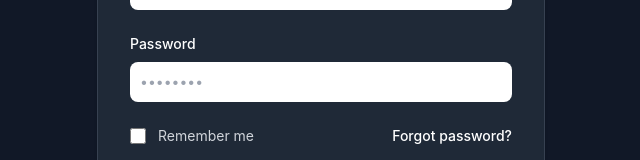
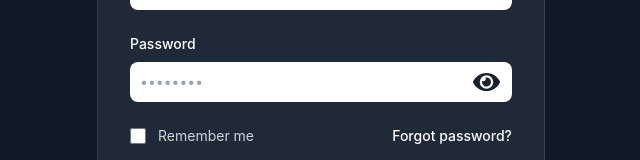
Before and after one commit to Movie-Flex/movie-search, a React (Create React App) app in the folder frontend/: page /login in a window 1280 px wide. Shown: the part 320-480 px from the top of the page, without its empty margins (319-959 px from the left). Built offline with nearby package versions, Linux system fonts and the light colour scheme.

Commit message:
changing th eeye color in the login form

```diff
--- a/frontend/src/pages/Login.jsx
+++ b/frontend/src/pages/Login.jsx
@@ -80,7 +80,7 @@ const Login = () => {
 
                   <div className="absolute inset-y-0 right-0 pr-3 flex items-center text-sm leading-5">
                     <svg
-                      className={`h-6 text-white ${show ? "hidden" : "block"}`}
+                      className={`h-6 text-white-700 ${show ? "hidden" : "block"}`}
                       fill="none"
                       onClick={toggleShow}
                       xmlns="http://www.w3.org/2000/svg"
@@ -93,7 +93,7 @@ const Login = () => {
                     </svg>
 
                     <svg
-                      className={`h-6 text-white ${show ? "block" : "hidden"}`}
+                      className={`h-6 text-white-700 ${show ? "block" : "hidden"}`}
                       fill="none"
                       onClick={toggleShow}
                       xmlns="http://www.w3.org/2000/svg"
```
